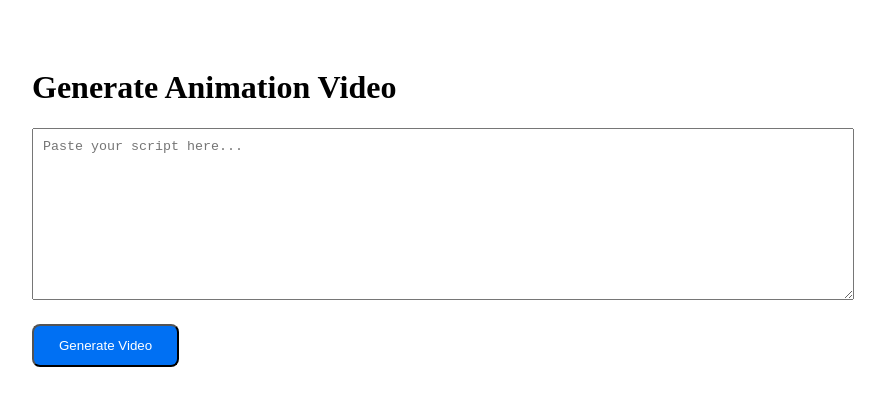
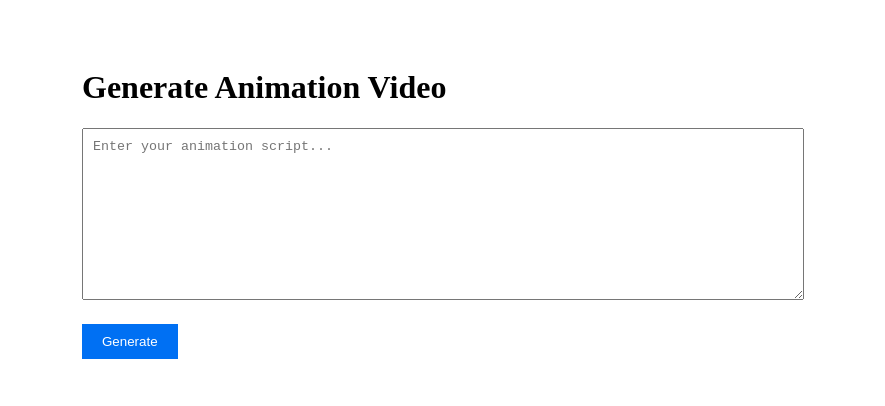
Before and after one commit to palgaurav085-cmd/animexaai-video-generator, a Next.js app: page /generate in a window 1280 px wide. Shown: the top 406 px of the page, without its empty margins (208-1093 px from the left). Built offline with nearby package versions, Linux system fonts and the light colour scheme.

Commit message:
Update page.js

```diff
--- a/app/generate/page.js
+++ b/app/generate/page.js
@@ -1,86 +1,83 @@
 "use client";
-
 import { useState } from "react";
 
 export default function GeneratePage() {
-  const [script, setScript] = useState("");
+  const [prompt, setPrompt] = useState("");
   const [loading, setLoading] = useState(false);
-  const [videoUrl, setVideoUrl] = useState(null);
+  const [videoURL, setVideoURL] = useState(null);
 
-  const generateVideo = async () => {
+  const generate = async () => {
+    if (!prompt.trim()) {
+      alert("Please enter a script!");
+      return;
+    }
+
     setLoading(true);
-    setVideoUrl(null);
+    setVideoURL(null);
 
-    // Start generation
-    const start = await fetch("/api/generate", {
-      method: "POST",
-      headers: { "Content-Type": "application/json" },
-      body: JSON.stringify({ prompt: script })
-    });
-
-    const { id } = await start.json();
-
-    let finished = false;
-    let output = null;
-
-    while (!finished) {
-      await new Promise(r => setTimeout(r, 2000));
-
-      const check = await fetch("/api/check", {
+    try {
+      const res = await fetch("/api/generate", {
         method: "POST",
         headers: { "Content-Type": "application/json" },
-        body: JSON.stringify({ id })
+        body: JSON.stringify({ prompt }),
       });
 
-      const result = await check.json();
+      const data = await res.json();
 
-      if (result.status === "succeeded") {
-        finished = true;
-        output = result.output?.[0];
+      if (data.error) {
+        alert("Server Error: " + data.error);
+        setLoading(false);
+        return;
       }
 
-      if (result.status === "failed") {
-        finished = true;
-        output = null;
-      }
+      setVideoURL(data.video);
+    } catch (err) {
+      alert("Failed: " + err.message);
     }
 
     setLoading(false);
-    setVideoUrl(output);
   };
 
   return (
-    <div style={{ padding: "40px", maxWidth: "800px", margin: "auto" }}>
+    <div style={{ padding: "40px", maxWidth: "700px", margin: "auto" }}>
       <h1>Generate Animation Video</h1>
 
       <textarea
-        placeholder="Paste your script here..."
-        value={script}
-        onChange={(e) => setScript(e.target.value)}
-        style={{ width: "100%", height: 150, padding: 10 }}
+        value={prompt}
+        onChange={(e) => setPrompt(e.target.value)}
+        placeholder="Enter your animation script..."
+        style={{ width: "100%", height: "150px", padding: "10px" }}
       />
 
       <button
-        onClick={generateVideo}
-        disabled={loading}
+        onClick={generate}
         style={{
-          marginTop: 20,
-          padding: "12px 25px",
+          marginTop: "20px",
+          padding: "10px 20px",
           background: "#0070f3",
           color: "white",
-          borderRadius: 8
+          border: "none",
+          cursor: "pointer",
         }}
       >
-        {loading ? "Generating..." : "Generate Video"}
+        {loading ? "Generating..." : "Generate"}
       </button>
 
-      {videoUrl && (
-        <video
-          src={videoUrl}
-          controls
-          autoPlay
-          style={{ marginTop: 30, width: "100%", borderRadius: 10 }}
-        ></video>
+      {videoURL && (
+        <div style={{ marginTop: "30px" }}>
+          <h3>Your Video</h3>
+          <video controls width="100%">
+            <source src={videoURL} type="video/mp4" />
+          </video>
+
+          <a
+            href={videoURL}
+            download="animation.mp4"
+            style={{ display: "block", marginTop: "10px" }}
+          >
+            Download Video
+          </a>
+        </div>
       )}
     </div>
   );
```
